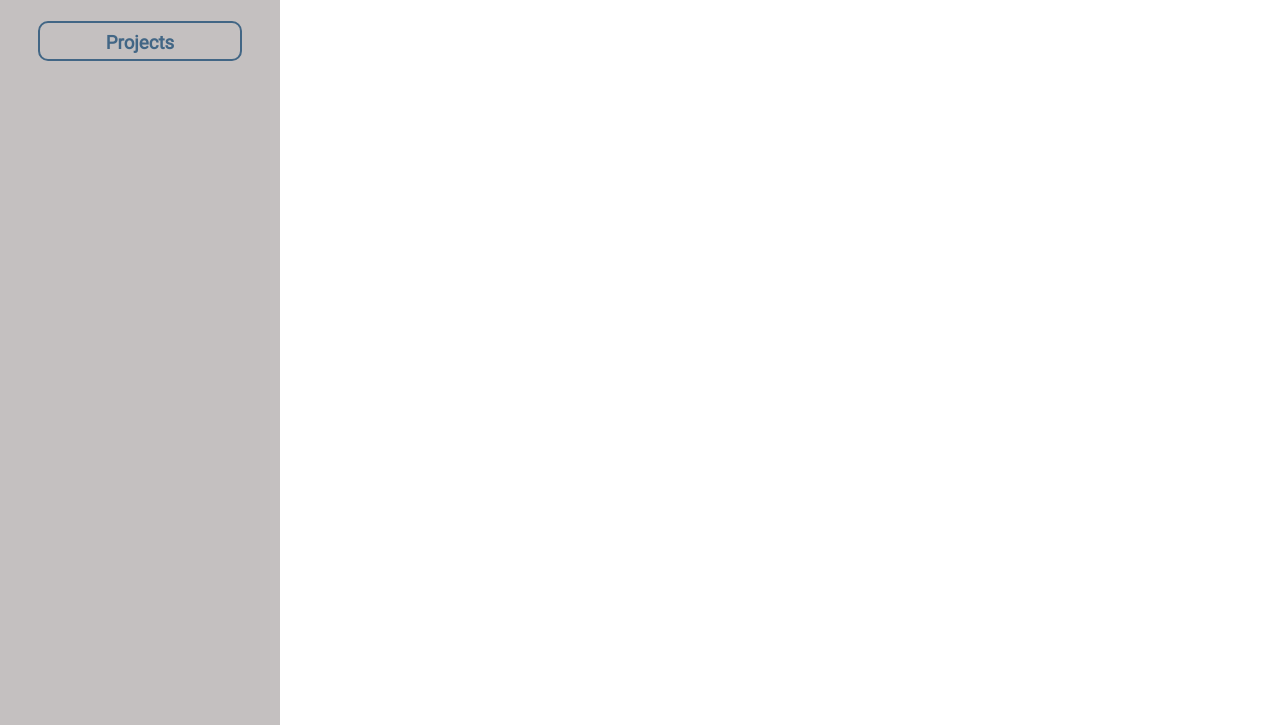
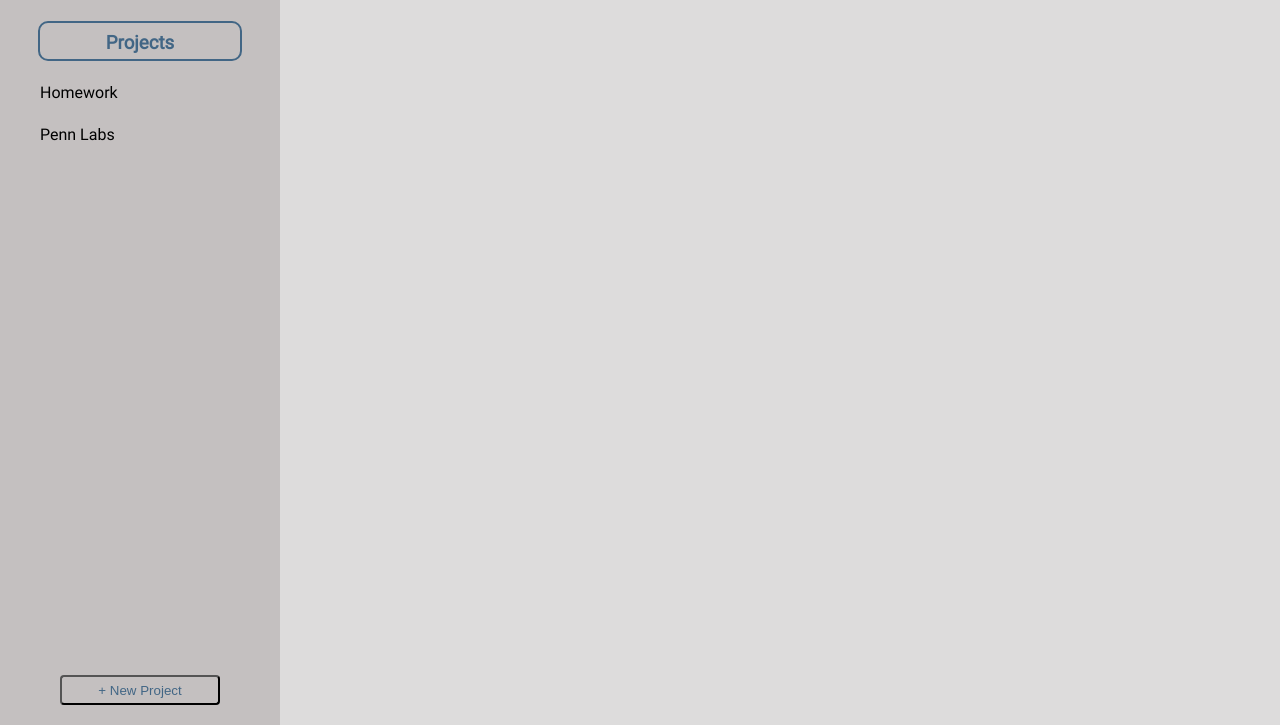
Before and after one commit to maaxli/todo-app, a website built with webpack: page dist/index.html in a window 1280 px wide. Shown: the part 75-800 px from the top of the page. Built offline with nearby package versions, Linux system fonts and the light colour scheme.

Commit message:
Added new project button

```diff
--- a/src/style.css
+++ b/src/style.css
@@ -9,6 +9,7 @@
 :root {
     --color-one: rgb(66, 102, 133);
     --color-two: rgb(196, 192, 192);
+    --color-three: rgb(221, 220, 220);
     font-family: 'Roboto';
 }
 
@@ -34,7 +35,6 @@ a:visited {
 ul {
     list-style-type: none;
     display: flex;
-    gap: 30px;
     padding: 0;
     margin: 0;
 }
@@ -67,7 +67,11 @@ ul {
     background-color: rgb(244, 244, 244);
 }
 
-.header-links > li {
+.header-links {
+    gap: 30px;
+}
+
+.header-links li {
     font-size: 18px;
 }
 
@@ -87,7 +91,7 @@ ul {
 }
 
 
-/* PROJECT NAVBAR STYLES */
+/* PROJECT SIDEBAR STYLES */
 .projects {
     grid-column: 1 / 2;
     grid-row: 2 / 3;
@@ -116,8 +120,26 @@ ul {
     color: var(--color-one);
 }
 
+.project-list {
+    width: 100%;
+    padding-top: 20px;
+    flex-direction: column;
+    gap: 20px;
+    justify-content: center;
+}
+
+.create-project {
+    margin-top: auto;
+    margin-bottom: 20px;
+    border-radius: 4px;
+    width: 80%;
+    height: 30px;
+    background-color: var(--color-two);
+    color: var(--color-one);
+}
+
 
 /* TODO ITEM DISPLAY STYLES */
 .container {
-
+    background-color: var(--color-three);
 }
```
Also changed, not shown: dist/index.html.
